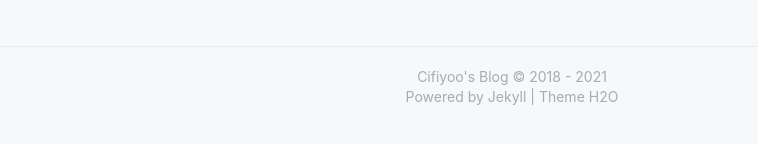
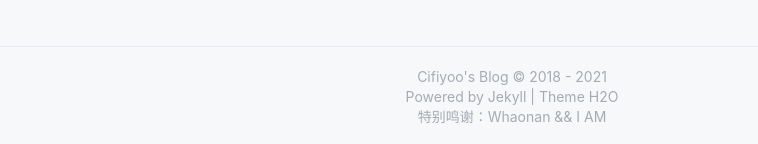
Before and after one commit to cifiyoo/cifiyoo.github.io, a Jekyll site: the page built from index.html, in a window 1280 px wide and 900 px high, scrolled down 1221 px. Shown: the part 753-897 px from the top of the window, without its empty margins (128-886 px from the left). Built offline with Jekyll 4.4.1, drawn with Linux system fonts in a browser that asks for light colours; nearby versions of some CDN libraries; the list of posts is cut into pages by our own code; a style sheet for code colours, icons or effects is not loaded.

Commit message:
Update footer.html

```diff
--- a/_includes/footer.html
+++ b/_includes/footer.html
@@ -8,4 +8,5 @@
   {{ current }}
   </section>
   <section>Powered by <a href="//jekyllrb.com">Jekyll</a> | <a href="https://github.com/kaeyleo/jekyll-theme-H2O">Theme H2O</a></section>
+  <section>特别鸣谢：Whaonan && I AM</section>
 </footer>
```
